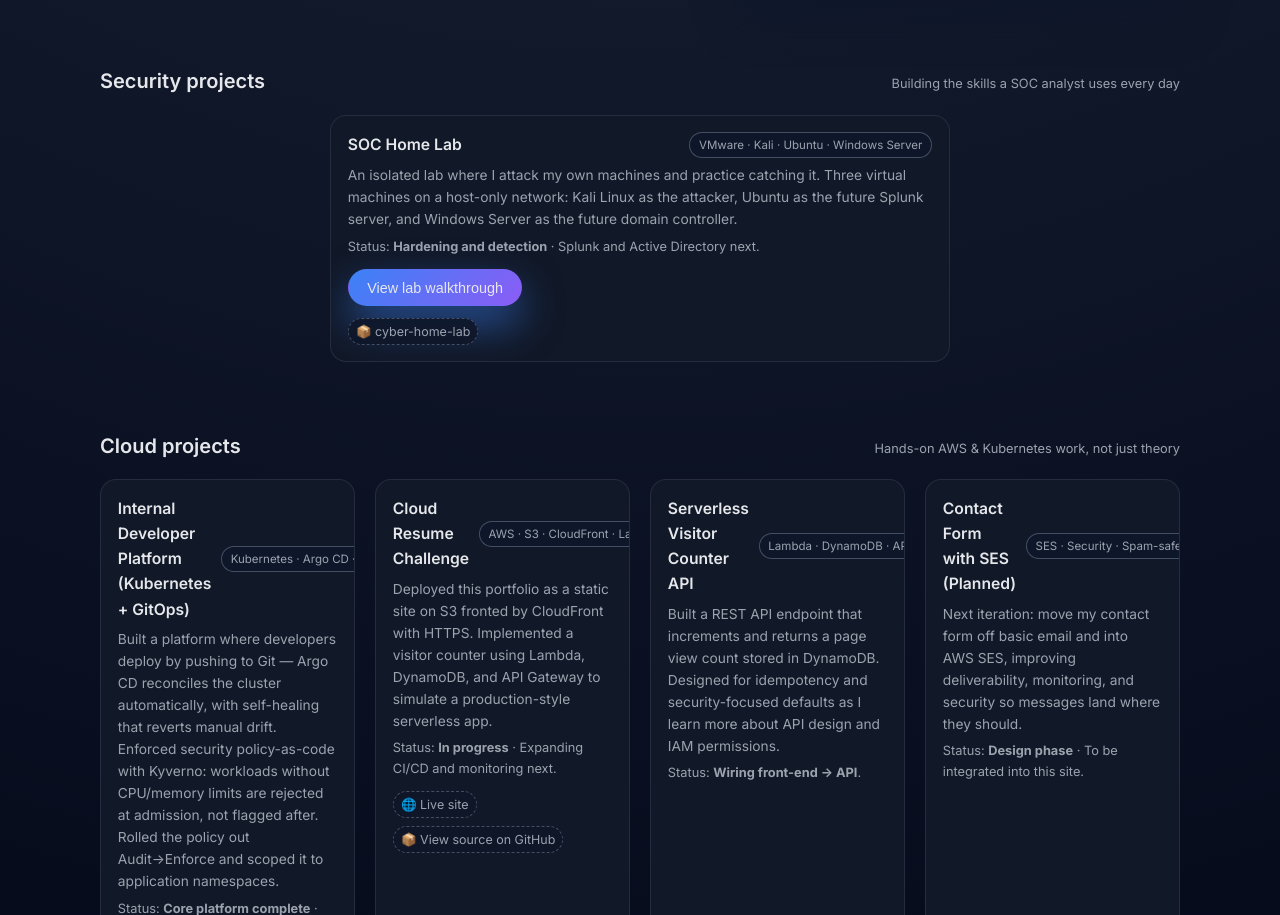
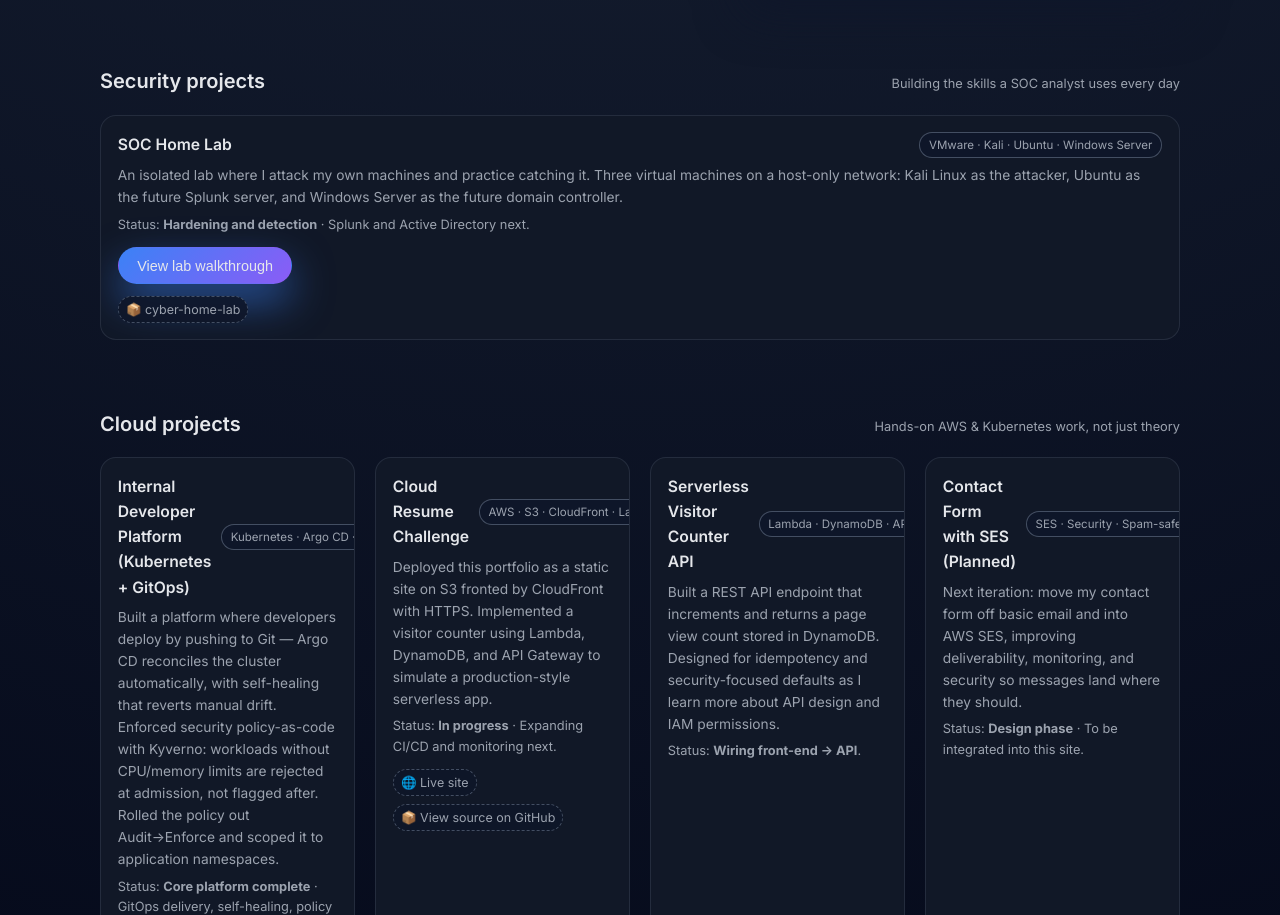
Before and after one commit to FujimotoFC/FujimotoFC.github.io, a plain HTML site: page index.html in a window 1280 px wide. Shown: the part 1162-2077 px from the top of the page. Drawn offline with Linux system fonts and the light colour scheme; no server answers; a script that the page names is missing.

Commit message:
Centre the lab viewer; revert card width change

```diff
--- a/index.html
+++ b/index.html
@@ -376,15 +376,6 @@
       display: grid;
       grid-template-columns: repeat(auto-fit, minmax(240px, 1fr));
       gap: 1.25rem;
-    }
-
-    /* Security projects holds a single card for now; auto-fit would stretch it
-       across the full row. Cap and centre it, per card, so it still works
-       once a second card is added. */
-    #security-projects .project-card {
-      max-width: 620px;
-      margin-inline: auto;
-      width: 100%;
     }
 
     .project-card {
@@ -673,6 +664,10 @@
     /* ─── Lab walkthrough slideshow ──────────────────── */
 
     .lab-viewer {
+      /* The global * { margin: 0 } reset overrides the browser's default
+         dialog:modal { margin: auto }, which is what centres a modal.
+         Put it back explicitly. */
+      margin: auto;
       width: min(1100px, 94vw);
       max-height: 94vh;
       padding: 0;
```
